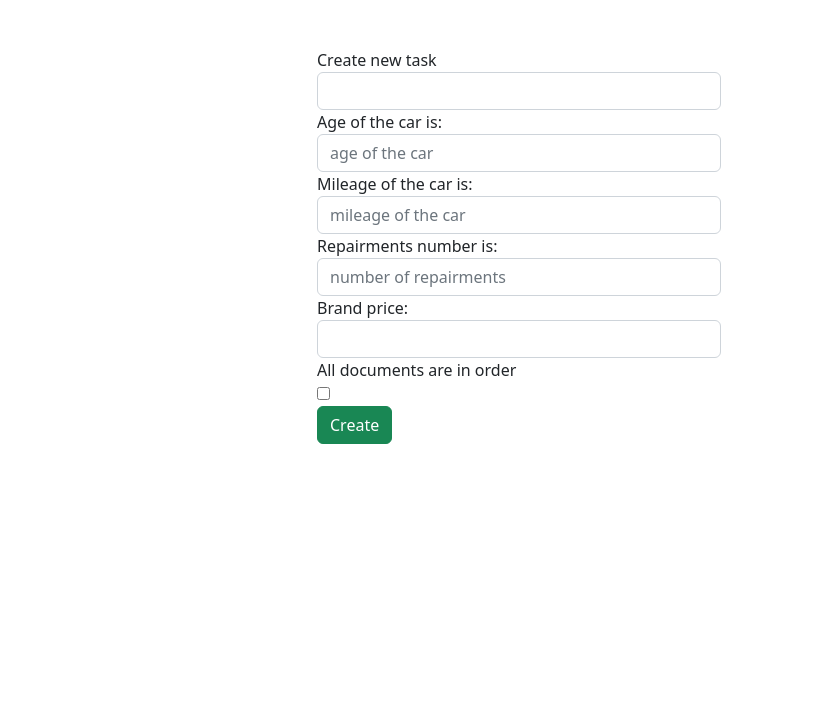
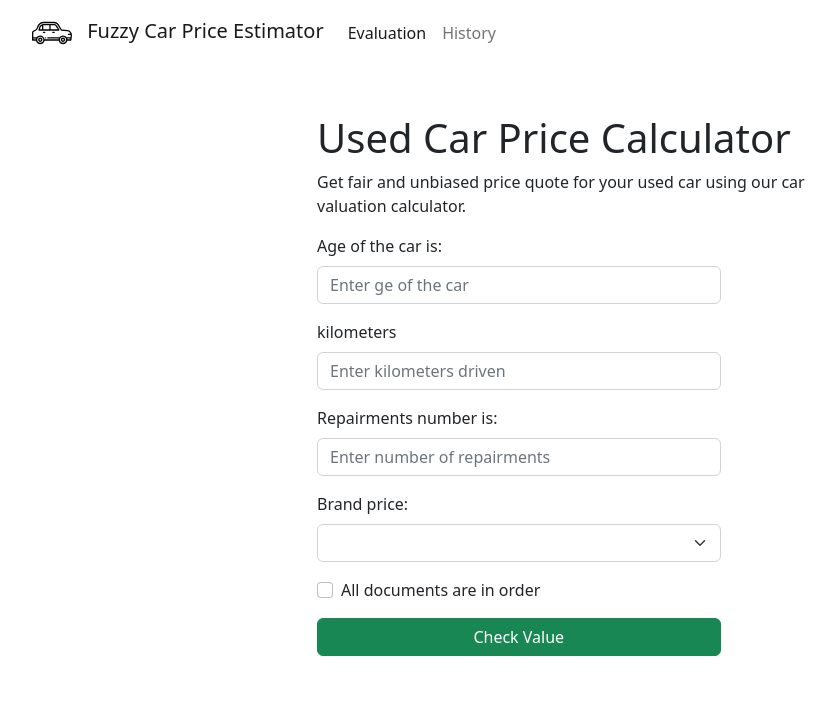
Before and after one commit to rock1nbvv/car-price, a Flask app: template templates/index.html in a window 1280 px wide. Shown: the top 703 px of the page, without its empty margins (50-886 px from the left). Run offline with Flask 3, Linux system fonts and the light colour scheme; the template is opened without the code that fills it, so the values that code supplies are empty.

Commit message:
Add header and update form

```diff
--- a/static/styles.css
+++ b/static/styles.css
@@ -1,3 +1,6 @@
 .completed {
     text-decoration: line-through;
 }
+.logo-text {
+    margin-left: 0.5em;
+}
--- a/templates/base.html
+++ b/templates/base.html
@@ -12,6 +12,34 @@
     <script src="https://unpkg.com/vue@3/dist/vue.global.js"></script>
 </head>
 <body>
+    <!-- Image and text -->
+<!--    <nav class="navbar navbar-light bg-light">-->
+<!--      <a class="navbar-brand" href="#">-->
+<!--          <img src="{{ url_for('static', filename='logo.svg') }}" width="40" height="40" class="d-inline-block align-center" alt=""/>-->
+<!--          <span class="logo-text d-inline-block">Fuzzy Car Price Estimator</span>-->
+<!--      </a>-->
+<!--    </nav>-->
+    <div class="container">
+        <div class="row justify-content-center">
+            <div class="col">
+                <nav class="navbar navbar-expand-lg navbar-light">
+                  <a class="navbar-brand" href="#">
+                      <img src="{{ url_for('static', filename='logo.svg') }}" width="40" height="40" class="d-inline-block align-center" alt=""/>
+                      <span class="logo-text d-inline-block">Fuzzy Car Price Estimator</span>
+                  </a>
+                  <button class="navbar-toggler" type="button" data-toggle="collapse" data-target="#navbarNavAltMarkup" aria-controls="navbarNavAltMarkup" aria-expanded="false" aria-label="Toggle navigation">
+                    <span class="navbar-toggler-icon"></span>
+                  </button>
+                  <div class="collapse navbar-collapse" id="navbarNavAltMarkup">
+                    <div class="navbar-nav">
+                      <a class="nav-item nav-link active" href="#">Evaluation</a>
+                      <a class="nav-item nav-link" href="#">History</a>
+                    </div>
+                  </div>
+                </nav>
+            </div>
+        </div>
+    </div>
 
     <div class="container">
         <div class="row">
--- a/templates/index.html
+++ b/templates/index.html
@@ -2,36 +2,41 @@
 
 {% block content %}
     <div id="app">
-        <form @submit.prevent="createTask">
-            <div class="form-group row">
+        <h1>Used Car Price Calculator</h1>
+        <p>Get fair and unbiased price quote for your used car using our car valuation calculator.</p>
+        <form @submit.prevent="createTask" class="mx-auto">
+            <div class="row">
                 <div class="col-9">
-                    <label for="">Create new task</label>
-                    <input type="text" class="form-control" v-model="task.title">
-                    <label for="">Age of the car is: { age }</label>
-                    <input type="text" class="form-control" v-model="age" placeholder="age of the car"
-                           @keypress="validateNumber"/>
-                    <label>Mileage of the car is: { mileage }</label>
-                    <input type="text" class="form-control" v-model="mileage" placeholder="mileage of the car"
-                           @keypress="validateNumber"/>
-                    <label>Repairments number is: { repairments }</label>
-                    <input type="text" class="form-control" v-model="repairments" placeholder="number of repairments"
-                           @keypress="validateNumber"/>
-                    <label>Brand price: { brand_price }</label>
-                    <select v-model="brand_price" class="form-control" placeholder="car brand">
-                        <option v-for="brand in brands" :value="brand.price">
+                    <div class="mb-3">
+                        <label for="ageInput" class="form-label">Age of the car is: { age }</label>
+                        <input type="text" class="form-control" id="ageInput" v-model="age" placeholder="Enter ge of the car" @keypress="validateNumber">
+                    </div>
+                    <div class="mb-3">
+                        <label for="mileage" class="form-label">kilometers {mileage}</label>
+                        <input type="text" class="form-control" id="mileage" v-model="mileage" placeholder="Enter kilometers driven" @keypress="validateNumber">
+                    </div>
+                    <div class="mb-3">
+                        <label for="repairments" class="form-label">Repairments number is: { repairments } </label>
+                        <input type="text" class="form-control" id="repairments" v-model="repairments" placeholder="Enter number of repairments" @keypress="validateNumber">
+                    </div>
+                    <div class="mb-3">
+                        <label for="brand" class="form-label">Brand price: { brand_price }</label>
+                        <select class="form-select" id="brand" v-model="brand_price" placeholder="Select car brand">
+                            <option v-for="brand in brands" :value="brand.price">
                             { brand.name }
-                        </option>
-                    </select>
-                    <div>
-                        <label for="checkbox">All documents are in order</label>
+                            </option>
+                        </select>
                     </div>
-                    <input type="checkbox" id="checkbox" v-model="checked"/>
-
+                    <div class="mb-3">
+                        <div class="form-check">
+                          <input class="form-check-input" type="checkbox" value="" id="checkbox" v-model="checked">
+                          <label class="form-check-label" for="checkbox">
+                            All documents are in order
+                          </label>
+                        </div>
+                    </div>
+                    <button class="btn btn-success w-100" type="submit">Check Value</button>
                 </div>
-            </div>
-            <div class="col-auto mt-auto">
-                <button class="btn btn-success" type="submit">Create
-                </button>
             </div>
         </form>
 
```
Also changed, not shown: static/logo.svg (added), 1 other file.
